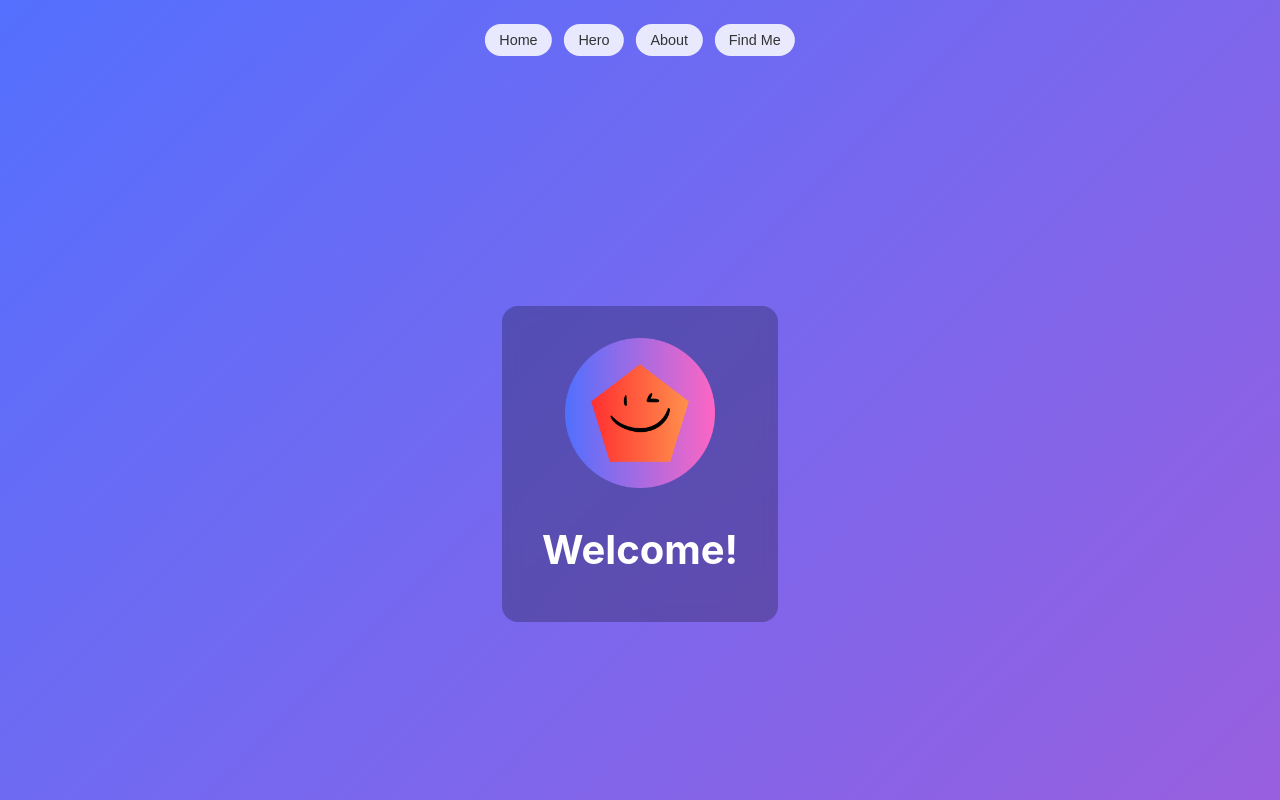
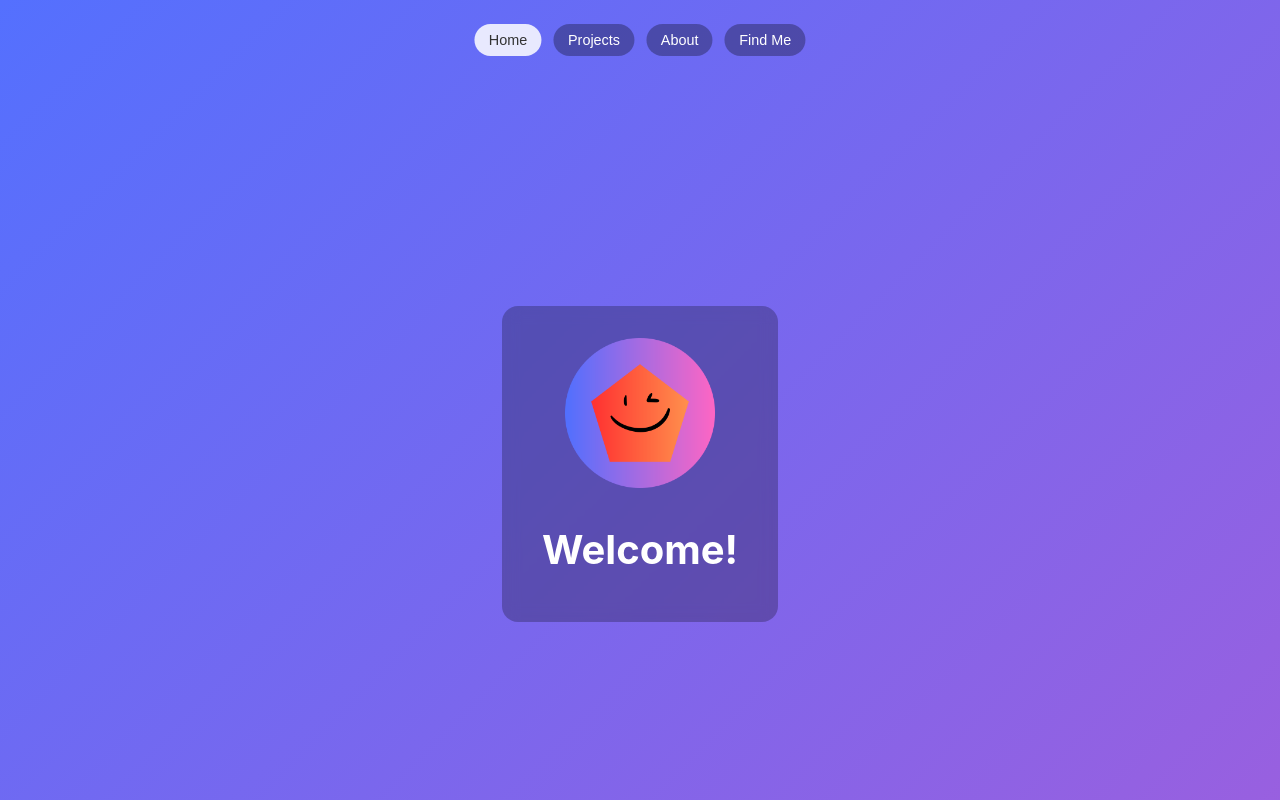
Before and after one commit to AJStanchfield/Personal-Portfolio, a React (Create React App) app in the folder frontend/: page / in a window 1280 px wide. Shown: the top 800 px of the page. Built offline with nearby package versions, Linux system fonts and the light colour scheme.

Commit message:
fixed colors and slides

```diff
--- a/frontend/src/App.js
+++ b/frontend/src/App.js
@@ -2,7 +2,10 @@ import useScrollGradient from "./hooks/GradientBG";
 import Sections from "./IndexSections";
 
 const gradients = {
-  home: "bg-slide",
+  "title-section": "bg-slide",
+  "hero-section": "bg-slide",
+  "about-section": "bg-slide",
+  "contact-section": "bg-slide",
 };
 
 function App() {
--- a/frontend/src/IndexSections.js
+++ b/frontend/src/IndexSections.js
@@ -4,25 +4,25 @@ function Sections({ activeSection, scrollToSection }) {
       {/* Navigation */}
         <div className="section-nav">
         <button
-          className={activeSection === "home" ? "active" : ""}
+          className={activeSection === "title-section" ? "active" : ""}
           onClick={() => scrollToSection("Title")}
         >
           Home
         </button>
         <button
-          className={activeSection === "home" ? "active" : ""}
+          className={activeSection === "hero-section" ? "active" : ""}
           onClick={() => scrollToSection("hero")}
         >
-          Hero
+          Projects
         </button>
         <button
-          className={activeSection === "home" ? "active" : ""}
+          className={activeSection === "about-section" ? "active" : ""}
           onClick={() => scrollToSection("about")}
         >
           About
         </button>
         <button
-          className={activeSection === "home" ? "active" : ""}
+          className={activeSection === "contact-section" ? "active" : ""}
           onClick={() => scrollToSection("contact")}
         >
           Find Me
@@ -30,7 +30,7 @@ function Sections({ activeSection, scrollToSection }) {
       </div>
 
     {/* Sections */}
-    <section className="section" data-section-id="home">
+  <section className="section" data-section-id="title-section" page-id="Title">
         <div className="section-content">
             <style>{`
                 .icon-image {
@@ -44,21 +44,21 @@ function Sections({ activeSection, scrollToSection }) {
             <h1 style={{fontWeight: "bold"}}>Welcome!</h1>
             </div>
     </section>
-      <section className="section" data-section-id="home">
+  <section className="section" data-section-id="hero-section" page-id="hero">
         <div className="section-content">
           <h1>Projects</h1>
           <p>Links to different projects and info</p>
         </div>
       </section>
 
-      <section className="section" data-section-id="home">
+  <section className="section" data-section-id="about-section" page-id="about">
         <div className="section-content">
           <h1>About</h1>
           <p>Explain something</p>
         </div>
       </section>
 
-      <section className="section" data-section-id="home">
+  <section className="section" data-section-id="contact-section" page-id="contact">
         <div className="section-content">
           <h1>Contact me Here!</h1>
           <p>Email</p>
--- a/frontend/src/hooks/GradientBG.js
+++ b/frontend/src/hooks/GradientBG.js
@@ -4,7 +4,7 @@ export default function useScrollGradient(gradientsBySection) {
   const [activeSection, setActiveSection] = useState(Object.keys(gradientsBySection)[0]);
 
   useEffect(() => {
-    const sections = document.querySelectorAll("[data-section-id]");
+    const sections = document.querySelectorAll("[page-id]");
 
     const observer = new IntersectionObserver(
       (entries) => {
@@ -41,8 +41,10 @@ export default function useScrollGradient(gradientsBySection) {
   }, [activeSection, gradientsBySection]);
 
   // Return scrollTo function + section state
+  // Scroll should target the element with `page-id` so that
+  // color (which uses `data-section-id`) can be independent.
   const scrollToSection = (id) => {
-    const el = document.querySelector(`[data-section-id="${id}"]`);
+    const el = document.querySelector(`[page-id="${id}"]`);
     if (el) el.scrollIntoView({ behavior: "smooth" });
   };
 
```
